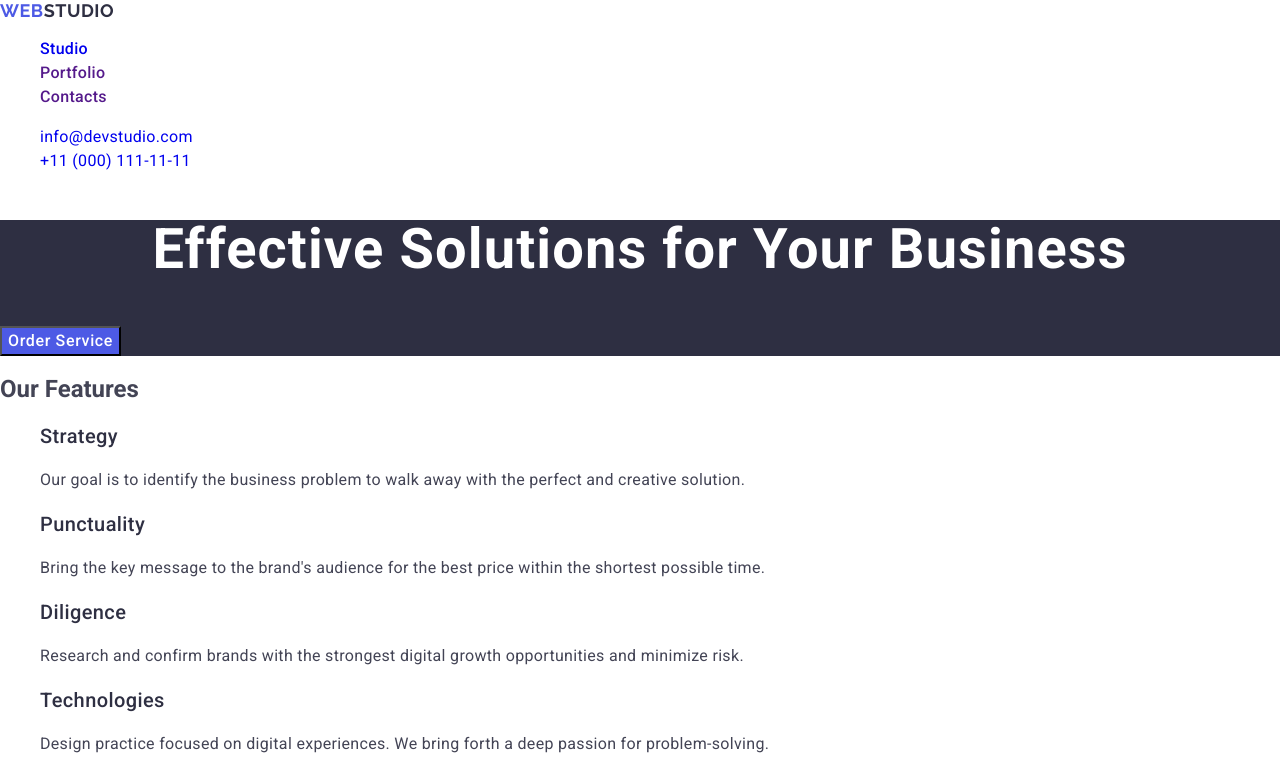
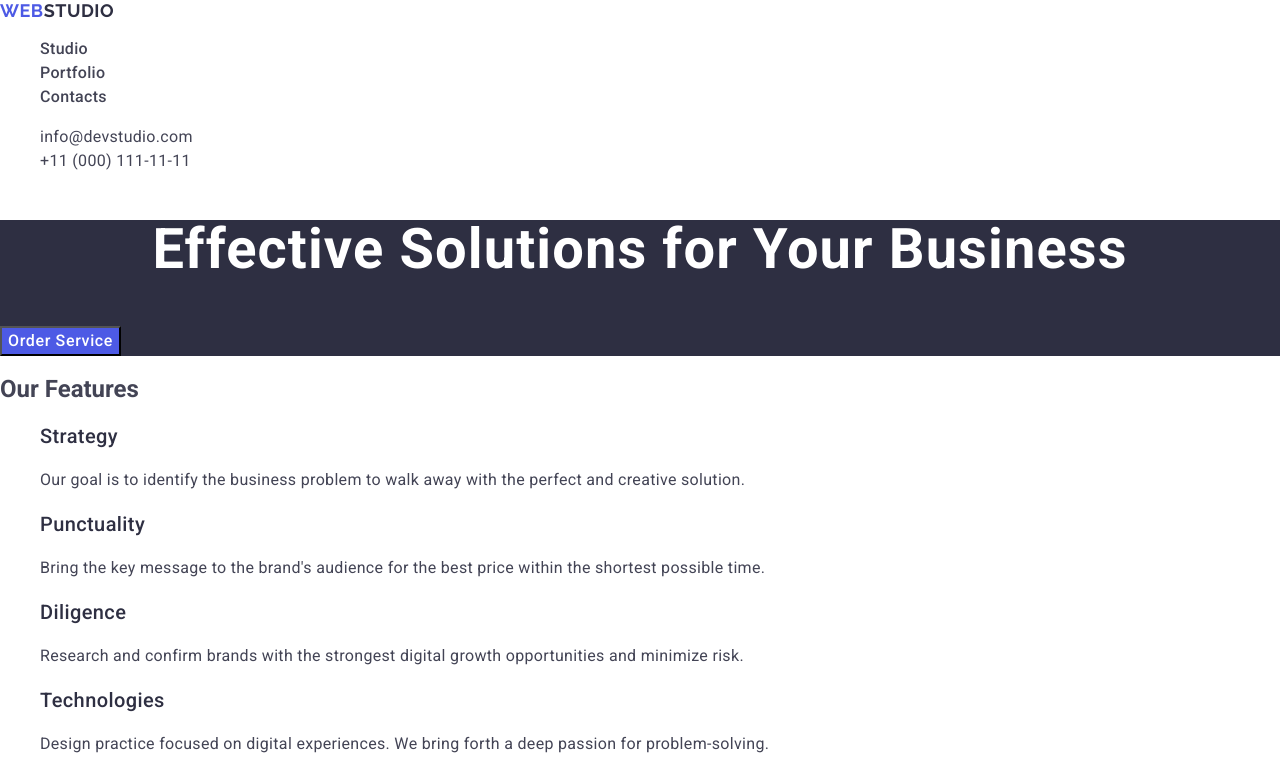
Before and after one commit to 0DarkDante/goit-markup-hw-02, a plain HTML site: page index.html in a window 1280 px wide. Shown: the top 783 px of the page. Drawn offline with nearby package versions, Linux system fonts and the light colour scheme.

Commit message:
bag fix 4

```diff
--- a/css/style.css
+++ b/css/style.css
@@ -35,6 +35,7 @@ ul {
   font-size: 16px;
   line-height: 1.5;
   letter-spacing: 0.02em;
+  color: #434455;
 }
 
 .header-addres {
@@ -46,15 +47,15 @@ ul {
   letter-spacing: 0.02em;
 }
 
-.hheader-addres-link-first {
+.header-addres-list:first-child a {
   color: #434455;
 }
 
-.header-addres-link-first:hover {
+.header-addres-list:first-child a:hover {
   color: #404bbf;
 }
 
-.header-addres-link-first:focus {
+.header-addres-list:first-child a:focus {
   color: #404bbf;
 }
 
@@ -66,7 +67,7 @@ ul {
   color: #404bbf;
 }
 
-.header-menu-item-first {
+.header-menu-list:first-child a {
   color: #2e2f42;
 }
 
--- a/index.html
+++ b/index.html
@@ -24,7 +24,7 @@
           >Web<span class="logo-span">Studio</span></a
         >
         <ul class="header-menu-list">
-          <li class="header-menu-item header-menu-item-first">
+          <li class="header-menu-item">
             <a href="./index.html" class="header-menu-link">Studio</a>
           </li>
           <li class="header-menu-item">
@@ -39,9 +39,7 @@
       <address class="header-addres">
         <ul class="header-addres-list">
           <li class="header-addres-item">
-            <a
-              href="mailto:info@devstudio.com"
-              class="header-addres-link header-addres-link-first"
+            <a href="mailto:info@devstudio.com" class="header-addres-link"
               >info@devstudio.com</a
             >
           </li>
```
